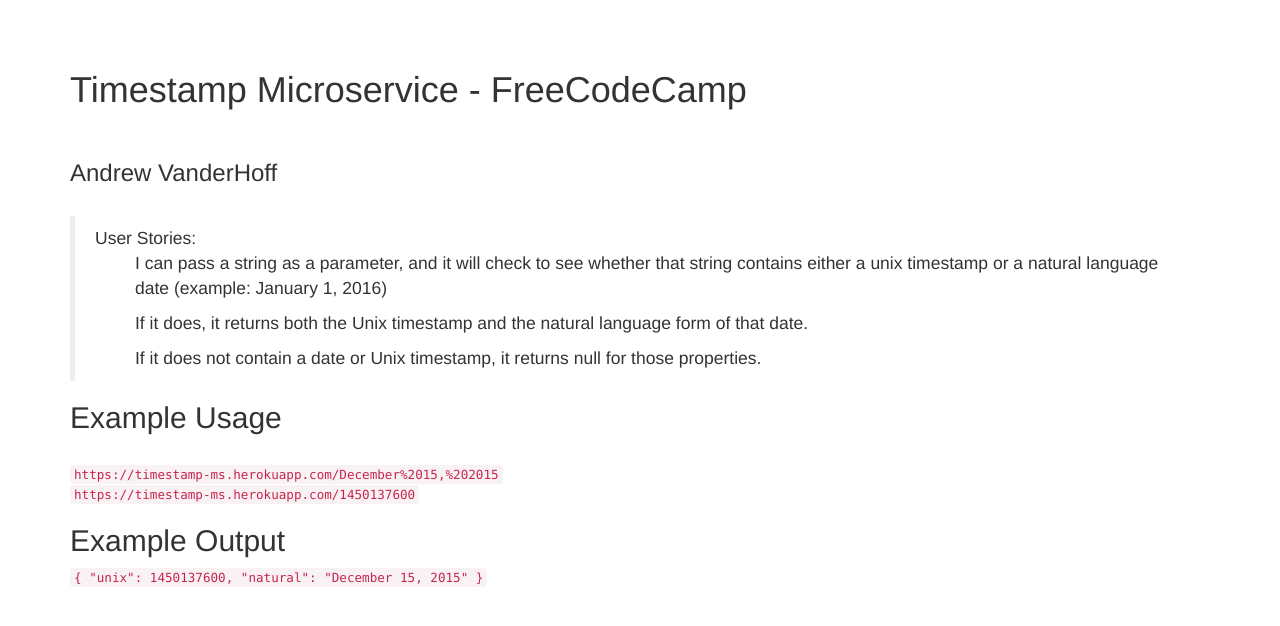
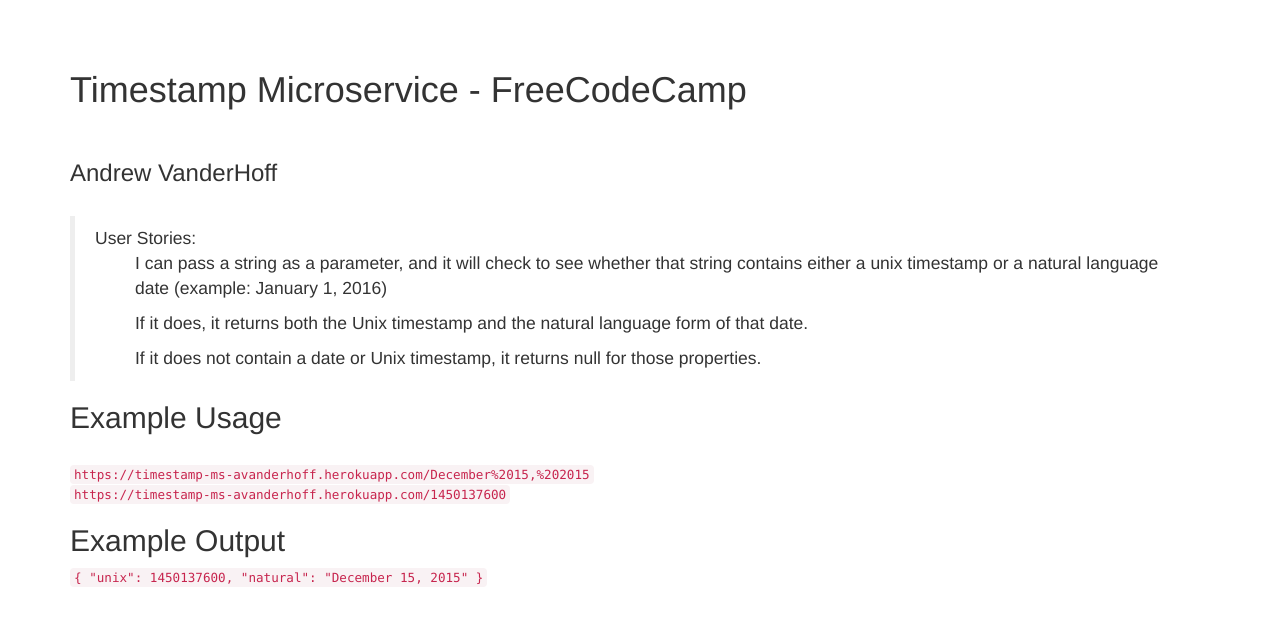
Before and after one commit to AVanderHoff/Timestamp-Microservice, a website: page index.html in a window 1280 px wide. Drawn offline with nearby package versions, Linux system fonts and the light colour scheme.

Commit message:
updated readme and link on homepage

```diff
--- a/index.html
+++ b/index.html
@@ -26,9 +26,9 @@
     </blockquote>
     <h2> Example Usage </h2>
     <br>
-    <code>https://timestamp-ms.herokuapp.com/December%2015,%202015 </code>
+    <code>https://timestamp-ms-avanderhoff.herokuapp.com/December%2015,%202015 </code>
     <br>
-    <code>https://timestamp-ms.herokuapp.com/1450137600</code>
+    <code>https://timestamp-ms-avanderhoff.herokuapp.com/1450137600</code>
     <br>
     <h2> Example Output </h2>
     <code>{ "unix": 1450137600, "natural": "December 15, 2015" } </code>
```
Also changed, not shown: README.md.
